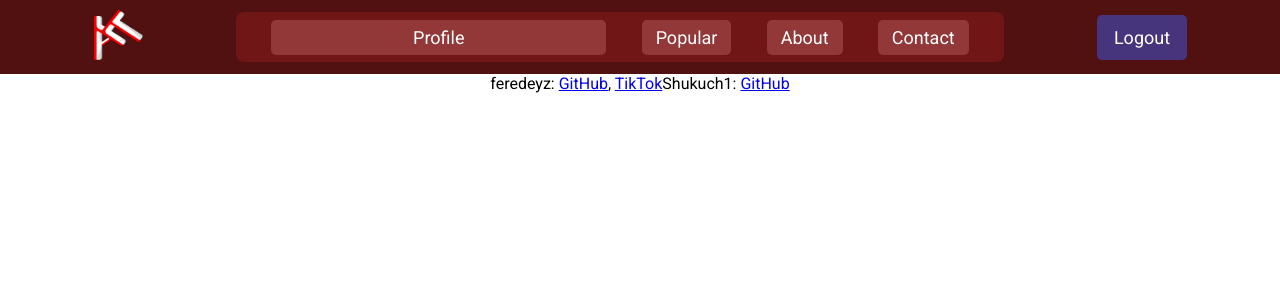
After one commit to feredeyz/arteria, a Flask app: page /contacts in a window 1280 px wide. The commit adds this page. Shown: the top 300 px of the page. Run offline with Flask 3, Linux system fonts and the light colour scheme; the visitor is signed in with stand-in values (Sample User, id 1); some web fonts are replaced.

Commit message:
added favicon

```diff
--- a/app/routes.py
+++ b/app/routes.py
@@ -20,6 +20,10 @@ def index():
 @posts.route('/popular')
 def popular():
     return render_template('popular.html', form=PostForm(), posts=Post.query.all())
+
+@main.route('/contacts')
+def contacts():
+    return render_template('contacts.html')
 
 @main.route('/about')
 def about():
--- a/app/templates/about.html
+++ b/app/templates/about.html
@@ -5,6 +5,8 @@
     <meta name="viewport" content="width=device-width, initial-scale=1.0">
     <title>Arteria: About</title>
     <link rel="stylesheet" href="{{ url_for('static', filename='styles/about.css') }}">
+    <link rel="icon" type="image/x-icon" href="{{ url_for('static', filename='styles/images/arteria-logo.png') }}">
+
 </head>
 <body>
     {% include "header.html" %}
--- /dev/null
+++ b/app/templates/contacts.html
@@ -0,0 +1,24 @@
+<!DOCTYPE html>
+<html lang="en">
+<head>
+    <meta charset="UTF-8">
+    <meta name="viewport" content="width=device-width, initial-scale=1.0">
+    <title>Arteria: Contacts</title>
+    <link rel="icon" type="image/x-icon" href="{{ url_for('static', filename='styles/images/arteria-logo.png') }}">
+</head>
+<body>
+    {% include "header.html" %}
+    <div>
+        <p>feredeyz: <a href="https://github.com/feredeyz">GitHub</a>, <a href="https://www.tiktok.com/@feredeyzz?_t=8s2yjYDVVBA&_r=1">TikTok</a></p>
+        <p>Shukuch1: <a href="https://github.com/Shukuch1">GitHub</a></p>
+    </div>
+
+    <style>
+        div {
+            display: flex;
+            justify-content: center;
+            text-align: center;
+        }
+    </style>
+</body>
+</html>
--- a/app/templates/header.html
+++ b/app/templates/header.html
@@ -26,7 +26,7 @@
                 About
             </a>
 
-            <a>
+            <a href="{{ url_for('main.contacts')}}">
                 Contact
             </a>
         </div>
--- a/app/templates/index.html
+++ b/app/templates/index.html
@@ -6,6 +6,8 @@
     <title>Arteria</title>
     <link rel="stylesheet" href="{{ url_for('static', filename='styles/welcome.css')}}">
     <meta name="author" content="feredeyz">
+    <link rel="icon" type="image/x-icon" href="{{ url_for('static', filename='styles/images/arteria-logo.png') }}">
+
 </head>
 <body>
     {% include "header.html" %}
--- a/app/templates/login.html
+++ b/app/templates/login.html
@@ -3,6 +3,8 @@
 <head>
     <meta charset="UTF-8">
     <meta name="viewport" content="width=device-width, initial-scale=1.0">
+    <link rel="icon" type="image/x-icon" href="{{ url_for('static', filename='styles/images/arteria-logo.png') }}">
+
     <title>Arteria: Log in</title>
 </head>
 <body>
--- a/app/templates/popular.html
+++ b/app/templates/popular.html
@@ -5,6 +5,7 @@
     <meta name="viewport" content="width=device-width, initial-scale=1.0">
     <title>Arteria: Popular</title>
     <link rel="stylesheet" href="{{ url_for('static', filename='styles/popular.css') }}">
+    <link rel="icon" type="image/x-icon" href="{{ url_for('static', filename='styles/images/arteria-logo.png') }}">
 </head>
 <body>
     {% include "header.html" %}
--- a/app/templates/registrate.html
+++ b/app/templates/registrate.html
@@ -3,6 +3,8 @@
 <head>
     <meta charset="UTF-8">
     <meta name="viewport" content="width=device-width, initial-scale=1.0">
+    <link rel="icon" type="image/x-icon" href="{{ url_for('static', filename='styles/images/arteria-logo.png') }}">
+
     <title>Arteria: Registration</title>
 </head>
 <body>
--- a/app/templates/user-profile.html
+++ b/app/templates/user-profile.html
@@ -4,6 +4,8 @@
     <meta charset="UTF-8">
     <meta name="viewport" content="width=device-width, initial-scale=1.0">
     <link rel="stylesheet" href="{{url_for('static', filename='styles/user_profile.css')}}">
+    <link rel="icon" type="image/x-icon" href="{{ url_for('static', filename='styles/images/arteria-logo.png') }}">
+
     <title>Arteria: {{ current_user.username }}</title>
 </head>
 <body>
```
